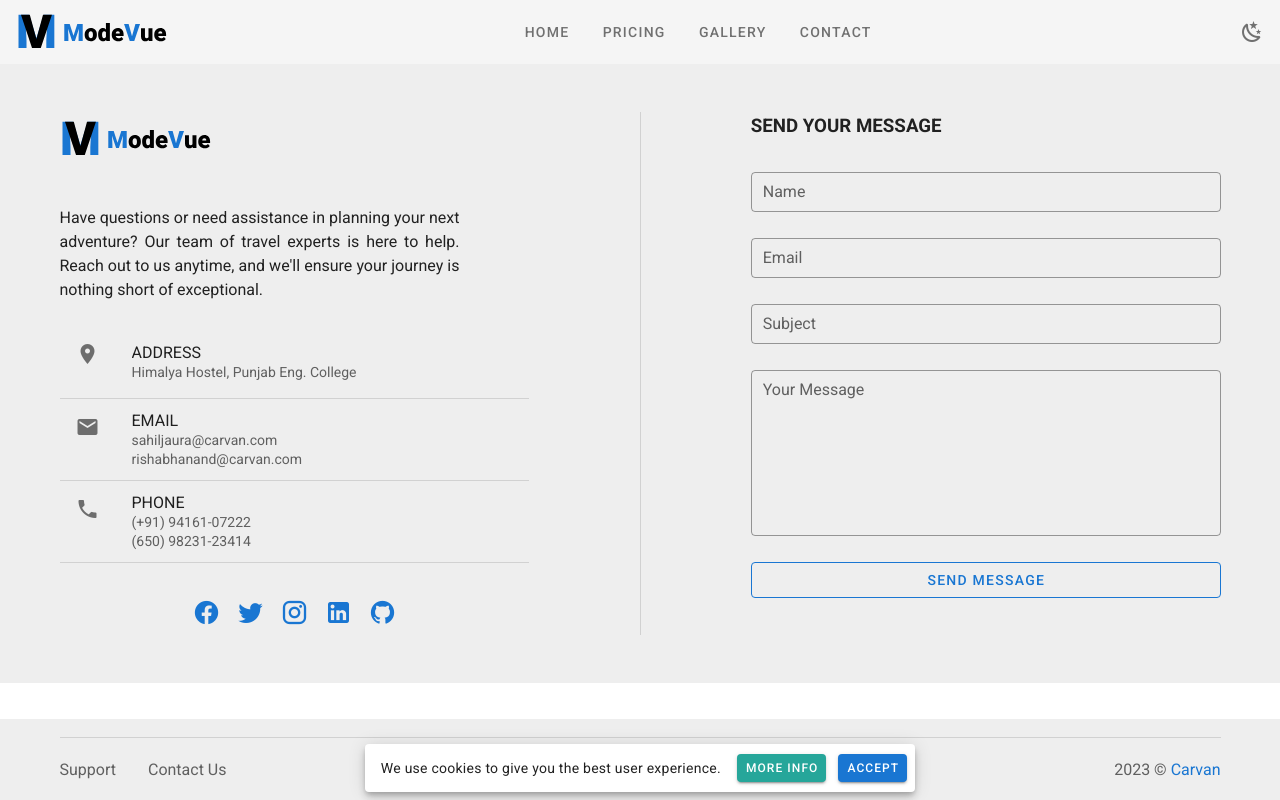
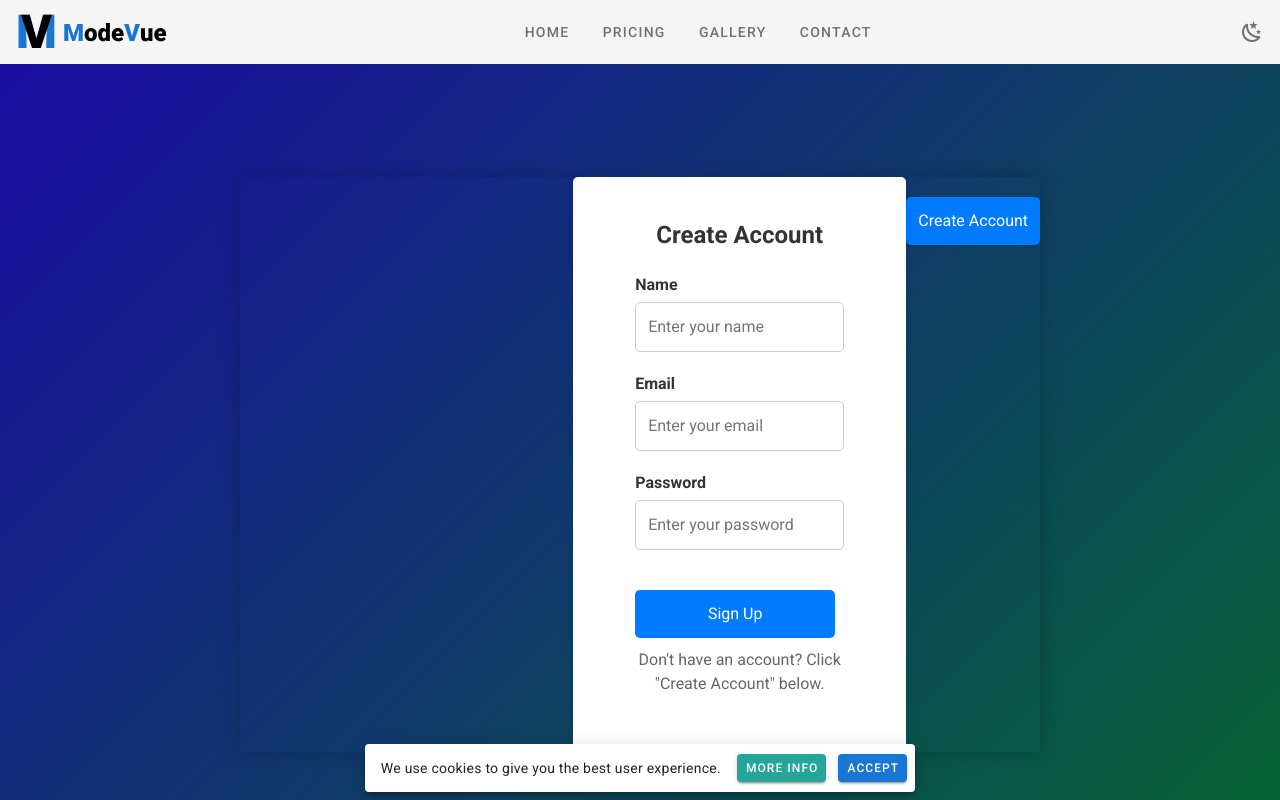
Before and after one commit to RishabhAnand04/Carvan-Remastered, a Nuxt app in the folder ui/: page /login in a window 1280 px wide. Shown: the top 800 px of the page. Built offline with nearby package versions, Linux system fonts and the light colour scheme.

Commit message:
Login Sign Up

```diff
--- /dev/null
+++ b/ui/pages/login.vue
@@ -0,0 +1,207 @@
+<template>
+  <div class="login-container">
+    <div class="login-box">
+      <div class="forms-container">
+        <!-- Left Side: Login Form -->
+        <div class="form-container login-form" :class="{ active: isLoginFormActive }">
+          <h2>Login</h2>
+          <form @submit.prevent="login">
+            <div class="form-group">
+              <label for="login-email">Email</label>
+              <input type="email" id="login-email" v-model="loginEmail" placeholder="Enter your email" required>
+            </div>
+            <div class="form-group">
+              <label for="login-password">Password</label>
+              <input type="password" id="login-password" v-model="loginPassword" placeholder="Enter your password" required>
+            </div>
+            <button type="submit" class="toggle-button">Login</button>
+          </form>
+          <p class="instruction">Fill in the login details to access your account.</p>
+        </div>
+
+        <!-- Right Side: Sign-up Form -->
+        <div class="form-container signup-form" :class="{ active: !isLoginFormActive }">
+          <h2>Create Account</h2>
+          <form @submit.prevent="createAccount">
+            <div class="form-group">
+              <label for="signup-name">Name</label>
+              <input type="text" id="signup-name" v-model="signupName" placeholder="Enter your name" required>
+            </div>
+            <div class="form-group">
+              <label for="signup-email">Email</label>
+              <input type="email" id="signup-email" v-model="signupEmail" placeholder="Enter your email" required>
+            </div>
+            <div class="form-group">
+              <label for="signup-password">Password</label>
+              <input type="password" id="signup-password" v-model="signupPassword" placeholder="Enter your password" required>
+            </div>
+            <button type="submit" class="toggle-button">Sign Up</button>
+          </form>
+          <p class="instruction">Don't have an account? Click "Create Account" below.</p>
+        </div>
+
+        <!-- Site Info -->
+        <div class="site-info" :class="{ active: !isLoginFormActive }">
+          <p>Welcome to Our Site! Lorem ipsum dolor sit amet, consectetur adipiscing elit. Sed euismod justo a est facilisis, non facilisis dui ultricies.</p>
+        </div>
+
+        <!-- Buttons -->
+        <div class="buttons-container">
+          <button class="toggle-button" @click="toggleForm">
+            {{ isLoginFormActive ? 'Create Account' : 'Back to Login' }}
+          </button>
+        </div>
+      </div>
+    </div>
+  </div>
+</template>
+
+<script>
+export default {
+  data() {
+    return {
+      isLoginFormActive: true,
+      loginEmail: "",
+      loginPassword: "",
+      signupName: "",
+      signupEmail: "",
+      signupPassword: "",
+    };
+  },
+  methods: {
+    login() {
+      // Handle login using this.loginEmail and this.loginPassword
+    },
+    createAccount() {
+      // Handle creating an account using this.signupName, this.signupEmail, and this.signupPassword
+    },
+    toggleForm() {
+      this.isLoginFormActive = !this.isLoginFormActive;
+    },
+  },
+};
+</script>
+
+<style scoped>
+/* Container styles */
+.login-container {
+  display: flex;
+  justify-content: center;
+  align-items: center;
+  min-height: 100vh;
+  background: linear-gradient(135deg, #1a0da3, #056632);
+}
+
+.login-box {
+  width: 100%;
+  max-width: 800px;
+  display: flex;
+  justify-content: center;
+}
+
+/* Forms container styles */
+.forms-container {
+  display: flex;
+  width: 100%;
+  max-width: 800px;
+  overflow: hidden;
+  box-shadow: 0px 0px 20px rgba(0, 0, 0, 0.2);
+}
+
+.form-container {
+  flex: 1;
+  padding: 40px;
+  border-radius: 5px;
+  background-color: #ffffff;
+  display: flex;
+  flex-direction: column;
+  align-items: center;
+  justify-content: center;
+  transition: transform 0.5s ease-in-out, opacity 0.5s ease-in-out;
+  transform: translateX(0%);
+  opacity: 1;
+  box-shadow: 0px 0px 10px rgba(0, 0, 0, 0.1);
+}
+
+.form-container.active {
+  transform: translateX(100%);
+  opacity: 0;
+  pointer-events: none;
+}
+
+/* Heading styles */
+h2 {
+  text-align: center;
+  color: #333;
+  margin-bottom: 20px;
+}
+
+/* Instruction styles */
+.instruction {
+  text-align: center;
+  margin-top: 10px;
+  color: #666;
+}
+
+/* Form input styles */
+.form-group {
+  width: 100%;
+  max-width: 400px;
+  margin-bottom: 20px;
+  text-align: left;
+}
+
+.form-group label {
+  display: block;
+  font-weight: bold;
+  margin-bottom: 5px;
+  color: #333;
+}
+
+.form-group input {
+  width: 100%;
+  padding: 12px;
+  border: 1px solid #ccc;
+  border-radius: 5px;
+  transition: border-color 0.3s, box-shadow 0.3s;
+}
+
+.form-group input:focus {
+  outline: none;
+  border-color: #007bff;
+  box-shadow: 0px 0px 8px rgba(0, 123, 255, 0.5);
+}
+
+/* Button styles */
+.toggle-button {
+  width: 100%;
+  max-width: 200px;
+  margin-top: 20px;
+  background-color: #007bff;
+  color: #fff;
+  border: none;
+  border-radius: 5px;
+  padding: 12px;
+  cursor: pointer;
+  transition: background-color 0.3s;
+}
+
+.toggle-button:hover {
+  background-color: #0056b3;
+}
+
+/* Site Info styles */
+.site-info {
+  display: none;
+  align-items: center;
+  justify-content: center;
+  padding: 20px;
+  text-align: center;
+  color: #fff;
+  background: linear-gradient(135deg, #1a0da3, #056632);
+}
+
+.site-info.active {
+  display: block;
+}
+</style>
```
